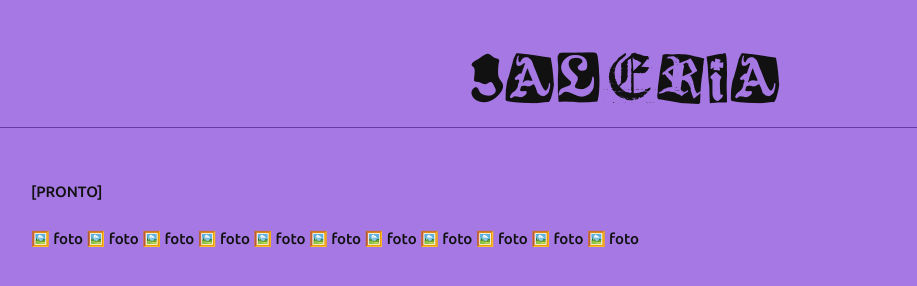
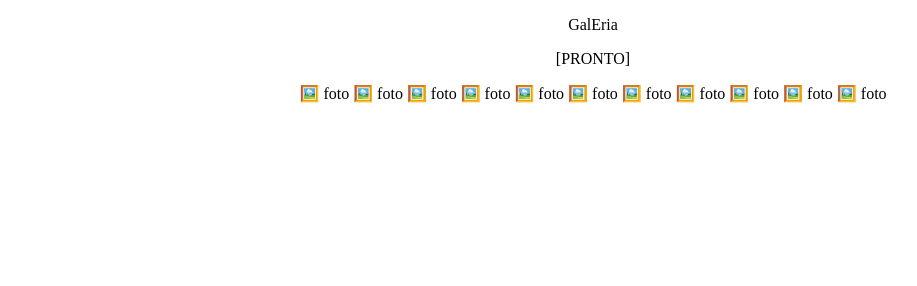
Before and after one commit to mardevour/mardevoir-webzine, a plain HTML site: page main/apps/galeria.html in a window 1280 px wide. Shown: the whole page, without its empty margins (47-964 px from the left). Drawn offline with Linux system fonts and the light colour scheme; files that its build step writes are made by us from their sources; files whose address does not match are found by name.

Commit message:
testing imports

```diff
--- a/main/apps/galeria.html
+++ b/main/apps/galeria.html
@@ -2,9 +2,9 @@
 <html lang="es">
 <head>
     <!-- importar estilos -->
-    <link rel="stylesheet" href="/main/interfaz/interfaz.css">
+    <!-- <link rel="stylesheet" href="/main/interfaz/interfaz.css"> -->
     <link rel="stylesheet" href="main/variables.css">
-    <link rel="stylesheet" href="/main/interfaz/wm.css">
+    <!-- <link rel="stylesheet" href="/main/interfaz/wm.css"> -->
     <!-- importar iconos de https://fontawesome.com/v4/icons/ -->
     <link rel="stylesheet" href="https://cdnjs.cloudflare.com/ajax/libs/font-awesome/4.7.0/css/font-awesome.min.css">
     <meta charset="UTF-8">
```
Also changed, not shown: main/apps/portada.html (+2 -2 lines).
